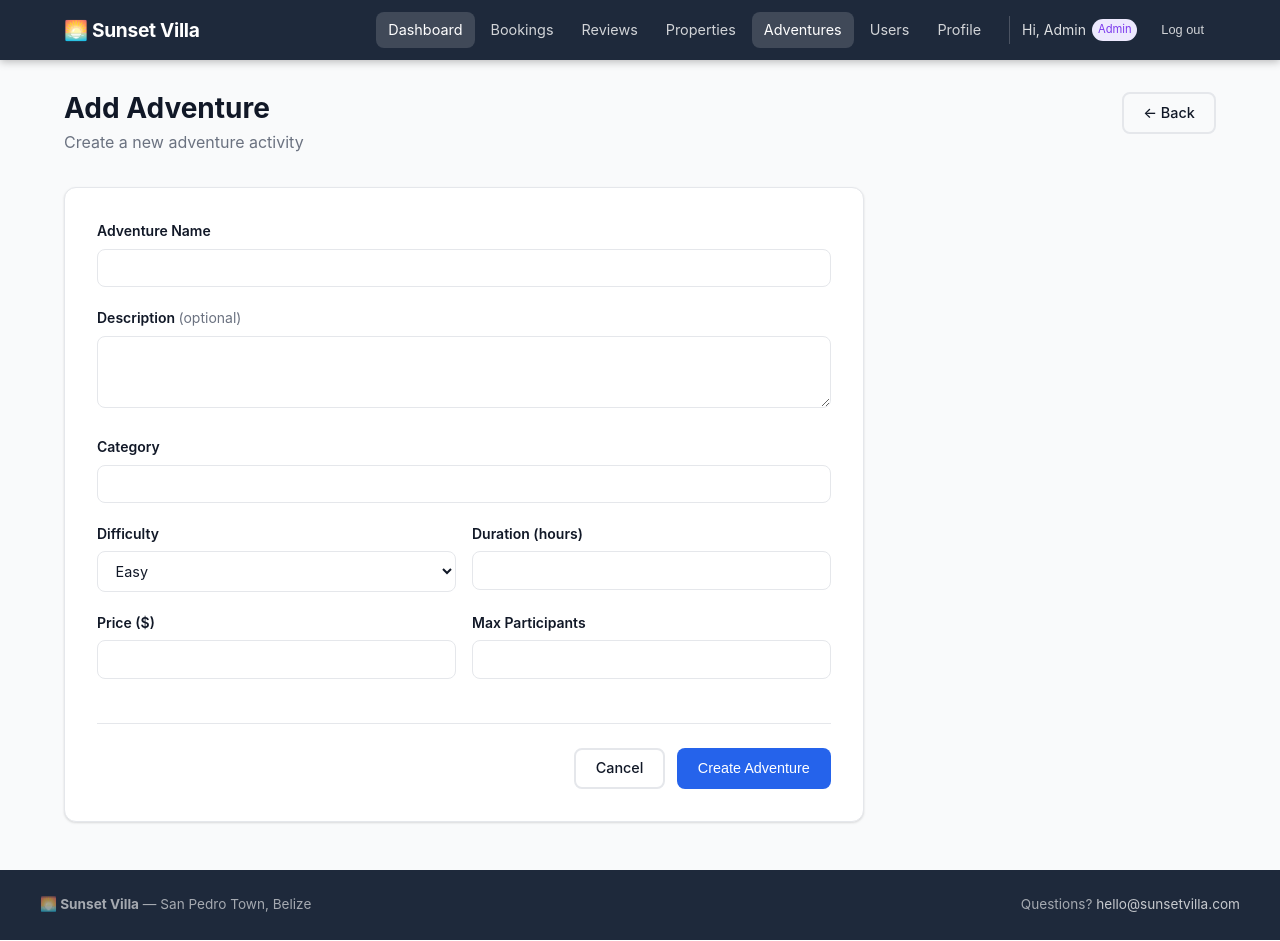
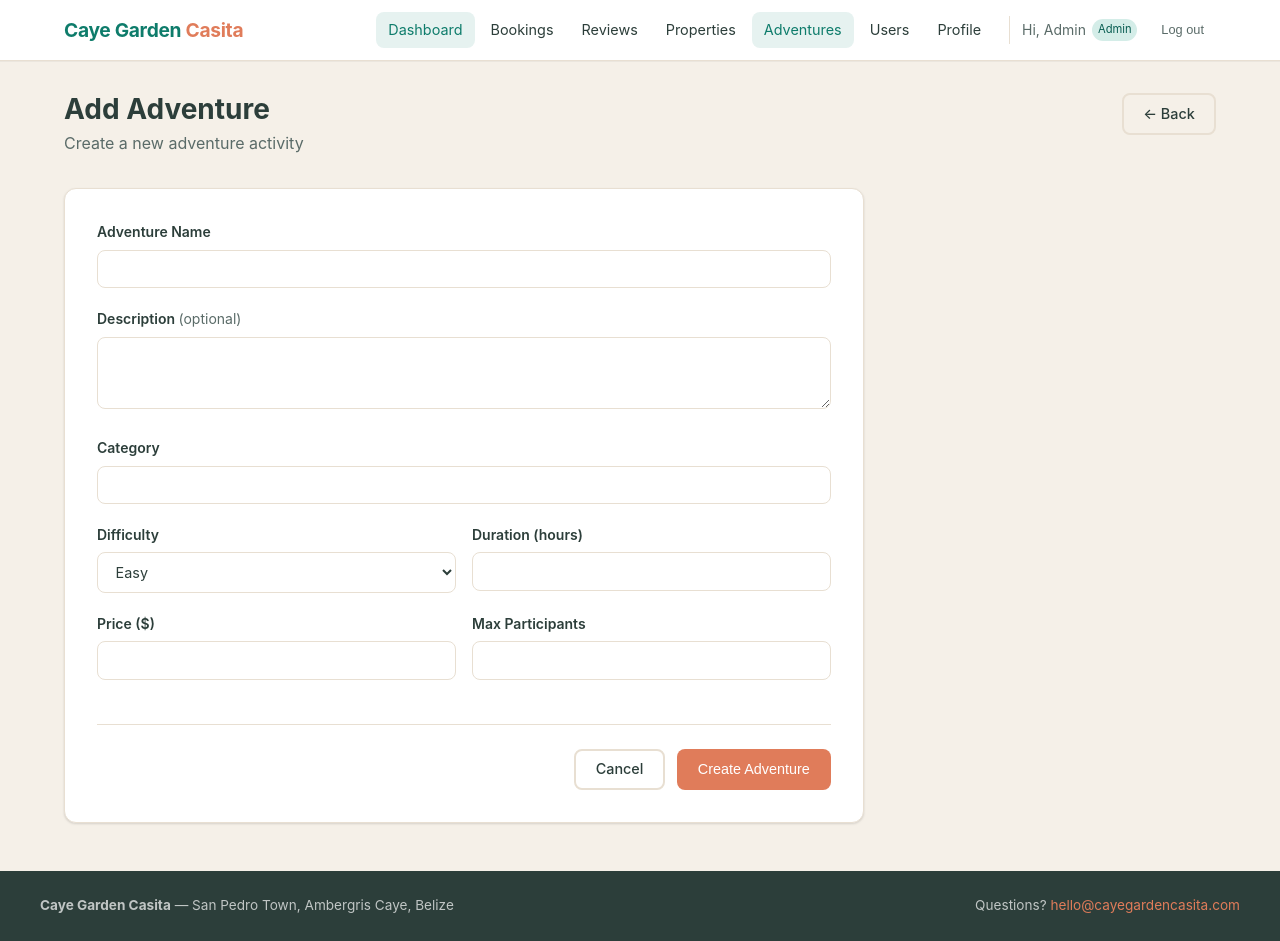
Before and after one commit to nm90/booking-site-mar17, a Flask app: page /admin/adventures/new in a window 1280 px wide. Run offline with Flask 3, Linux system fonts and the light colour scheme; the visitor is signed in with stand-in values (Sample User, id 1); data comes from the database, SQL or seed files in the repository; parts of the project's set-up code (start-up, migrations or seed data) failed here and were passed over; some libraries are stand-ins or nearby versions.

Commit message:
feat(ui): align booking app with Caye Garden Casita branding
- Add LANDING_SITE_URL and CONTACT_EMAIL config; header logo links to GitHub Pages
- Restyle main.css with landing palette (teal, coral, sand, charcoal)
- Update base template, favicon, email wrapper, register/adventures copy
- Align seed data with casita property; set LANDING_SITE_URL in koyeb.yaml

Made-with: Cursor

```diff
--- a/backend/app.py
+++ b/backend/app.py
@@ -118,6 +118,14 @@ app.config['SECRET_KEY'] = _secret_key
 DATABASE_DIR = os.path.join(os.path.dirname(__file__), 'database')
 app.config['DATABASE_PATH'] = DB_PATH
 
+_landing = os.environ.get('LANDING_SITE_URL', 'https://nm90.github.io/booking-site-mar17/').strip()
+if not _landing.endswith('/'):
+    _landing = _landing + '/'
+app.config['LANDING_SITE_URL'] = _landing
+
+_contact_email = os.environ.get('CONTACT_EMAIL', 'hello@cayegardencasita.com').strip()
+app.config['CONTACT_EMAIL'] = _contact_email
+
 
 # ============================================================================
 # TEMPLATE CONTEXT PROCESSOR
@@ -130,7 +138,9 @@ def inject_session():
         current_user_name=session.get('user_first_name'),
         current_user_role=session.get('user_role'),
         is_admin=session.get('user_role') == 'admin',
-        is_logged_in='user_id' in session
+        is_logged_in='user_id' in session,
+        landing_site_url=app.config['LANDING_SITE_URL'],
+        contact_email=app.config['CONTACT_EMAIL'],
     )
 
 
--- a/backend/static/css/main.css
+++ b/backend/static/css/main.css
@@ -3,26 +3,37 @@
    ============================================================ */
 
 :root {
-  --primary:       #2563eb;
-  --primary-dark:  #1d4ed8;
-  --primary-light: #dbeafe;
+  /* Landing-site palette (Caye Garden Casita) */
+  --teal:          #0e7c6b;
+  --teal-dark:     #095e52;
+  --coral:         #e07c5a;
+  --coral-dark:    #c96842;
+  --sand:          #f5f0e8;
+  --sand-dark:     #e8dfd2;
+  --charcoal:      #2c3e3a;
+
+  --primary:       var(--teal);
+  --primary-dark:  var(--teal-dark);
+  --primary-light: #d4ede8;
+  --cta:           var(--coral);
+  --cta-dark:      var(--coral-dark);
   --success:       #16a34a;
   --success-light: #dcfce7;
   --warning:       #d97706;
   --warning-light: #fef3c7;
   --danger:        #dc2626;
   --danger-light:  #fee2e2;
-  --info:          #0891b2;
-  --info-light:    #cffafe;
-  --accent:        #7c3aed;
-  --accent-light:  #ede9fe;
+  --info:          #0e7c6b;
+  --info-light:    #d4ede8;
+  --accent:        var(--coral);
+  --accent-light:  #fce8e2;
 
-  --text:          #111827;
-  --text-muted:    #6b7280;
-  --border:        #e5e7eb;
-  --bg:            #f9fafb;
+  --text:          var(--charcoal);
+  --text-muted:    #5a6b68;
+  --border:        var(--sand-dark);
+  --bg:            var(--sand);
   --surface:       #ffffff;
-  --header-bg:     #1e293b;
+  --footer-bg:     var(--charcoal);
 
   --radius:   8px;
   --radius-lg: 12px;
@@ -50,12 +61,13 @@ a:hover { text-decoration: underline; }
 
 /* ── Header ─────────────────────────────────────────────── */
 header {
-  background: var(--header-bg);
-  color: #fff;
+  background: var(--surface);
+  color: var(--text);
+  border-bottom: 1px solid var(--sand-dark);
   position: sticky;
   top: 0;
   z-index: 100;
-  box-shadow: 0 2px 8px rgba(0,0,0,.25);
+  box-shadow: 0 1px 0 rgba(0,0,0,.04);
 }
 
 .header-inner {
@@ -71,10 +83,14 @@ header {
 .logo {
   font-size: 1.2rem;
   font-weight: 700;
-  color: #fff;
+  color: var(--teal);
   text-decoration: none;
   letter-spacing: -.3px;
 }
+
+.logo:hover { text-decoration: none; color: var(--teal-dark); }
+
+.logo-accent { color: var(--coral); }
 
 header nav {
   display: flex;
@@ -83,7 +99,7 @@ header nav {
 }
 
 header nav a {
-  color: rgba(255,255,255,.8);
+  color: var(--charcoal);
   padding: 0.4rem 0.75rem;
   border-radius: var(--radius);
   font-size: 0.9rem;
@@ -93,8 +109,8 @@ header nav a {
 
 header nav a:hover,
 header nav a.active {
-  background: rgba(255,255,255,.15);
-  color: #fff;
+  background: rgba(14,124,107,.1);
+  color: var(--teal);
 }
 
 .nav-user {
@@ -103,12 +119,12 @@ header nav a.active {
   gap: 0.75rem;
   margin-left: 0.75rem;
   padding-left: 0.75rem;
-  border-left: 1px solid rgba(255,255,255,.2);
+  border-left: 1px solid var(--sand-dark);
 }
 
 .user-greeting {
   font-size: 0.875rem;
-  color: rgba(255,255,255,.85);
+  color: var(--text-muted);
   display: flex;
   align-items: center;
   gap: 0.4rem;
@@ -125,8 +141,8 @@ main {
 
 /* ── Footer ──────────────────────────────────────────────── */
 footer {
-  background: var(--header-bg);
-  color: rgba(255,255,255,.6);
+  background: var(--footer-bg);
+  color: rgba(255,255,255,.7);
   font-size: 0.85rem;
   padding: 1.5rem;
 }
@@ -141,7 +157,8 @@ footer {
   flex-wrap: wrap;
 }
 
-footer a { color: rgba(255,255,255,.75); }
+footer a { color: var(--coral); text-decoration: none; }
+footer a:hover { text-decoration: underline; color: #f0a080; }
 
 /* ── Buttons ─────────────────────────────────────────────── */
 .btn {
@@ -160,8 +177,8 @@ footer a { color: rgba(255,255,255,.75); }
   white-space: nowrap;
 }
 
-.btn-primary  { background: var(--primary); color: #fff; }
-.btn-primary:hover { background: var(--primary-dark); text-decoration: none; color: #fff; }
+.btn-primary  { background: var(--cta); color: #fff; }
+.btn-primary:hover { background: var(--cta-dark); text-decoration: none; color: #fff; }
 
 .btn-success  { background: var(--success); color: #fff; }
 .btn-success:hover { background: #15803d; text-decoration: none; color: #fff; }
@@ -179,8 +196,8 @@ footer a { color: rgba(255,255,255,.75); }
 }
 .btn-outline:hover { border-color: #9ca3af; background: #f3f4f6; text-decoration: none; }
 
-.btn-ghost    { background: transparent; color: rgba(255,255,255,.8); border: none; }
-.btn-ghost:hover { background: rgba(255,255,255,.15); color: #fff; }
+.btn-ghost    { background: transparent; color: var(--text-muted); border: none; }
+.btn-ghost:hover { background: rgba(14,124,107,.1); color: var(--teal); }
 
 .btn-sm  { padding: 0.3rem 0.75rem; font-size: 0.8rem; }
 .btn-full { width: 100%; justify-content: center; }
@@ -288,7 +305,7 @@ footer a { color: rgba(255,255,255,.75); }
   font-size: 0.9rem;
 }
 
-.table thead tr { background: #f8fafc; }
+.table thead tr { background: var(--sand); }
 .table th {
   padding: 0.75rem 1rem;
   text-align: left;
@@ -332,7 +349,7 @@ footer a { color: rgba(255,255,255,.75); }
 .badge-approved  { background: var(--success-light); color: #14532d; }
 .badge-rejected  { background: var(--danger-light);  color: #7f1d1d; }
 .badge-cancelled { background: #f3f4f6; color: #6b7280; }
-.badge-completed { background: #dbeafe; color: #1e40af; }
+.badge-completed { background: var(--primary-light); color: var(--teal-dark); }
 
 .badge-status-active    { background: var(--success-light); color: #14532d; }
 .badge-status-suspended { background: var(--danger-light);  color: #7f1d1d; }
@@ -340,9 +357,9 @@ footer a { color: rgba(255,255,255,.75); }
 
 .badge-lg { font-size: 0.875rem; padding: 0.3em 0.9em; }
 
-.role-badge { font-size: 0.7rem; background: var(--accent-light); color: var(--accent); padding: 0.15em 0.5em; border-radius: 999px; }
+.role-badge { font-size: 0.7rem; background: var(--primary-light); color: var(--teal-dark); padding: 0.15em 0.5em; border-radius: 999px; }
 .role-tag   { font-size: 0.8rem; font-weight: 600; }
-.role-admin { color: var(--accent); }
+.role-admin { color: var(--teal-dark); }
 .role-customer { color: var(--text-muted); }
 
 /* ── Forms ───────────────────────────────────────────────── */
@@ -392,7 +409,7 @@ footer a { color: rgba(255,255,255,.75); }
 .form-group select:focus,
 .form-group textarea:focus {
   border-color: var(--primary);
-  box-shadow: 0 0 0 3px rgba(37,99,235,.12);
+  box-shadow: 0 0 0 3px rgba(14,124,107,.18);
 }
 
 .form-row { display: grid; grid-template-columns: 1fr 1fr; gap: 1rem; }
@@ -465,9 +482,9 @@ footer a { color: rgba(255,255,255,.75); }
 
 .demo-title { font-size: 0.8rem; font-weight: 600; color: var(--text-muted); text-transform: uppercase; letter-spacing: .05em; margin-bottom: 0.75rem; }
 .demo-accounts { display: grid; grid-template-columns: 1fr 1fr; gap: 0.75rem; }
-.demo-account  { background: #f8fafc; border-radius: var(--radius); padding: 0.75rem; font-size: 0.8rem; }
+.demo-account  { background: var(--sand); border-radius: var(--radius); padding: 0.75rem; font-size: 0.8rem; }
 .demo-account strong { display: block; margin-bottom: 0.3rem; }
-.demo-account code { display: block; background: #e5e7eb; border-radius: 4px; padding: 0.2rem 0.4rem; margin: 0.15rem 0; font-family: monospace; }
+.demo-account code { display: block; background: var(--sand-dark); border-radius: 4px; padding: 0.2rem 0.4rem; margin: 0.15rem 0; font-family: monospace; }
 
 /* ── Detail Layout ───────────────────────────────────────── */
 .detail-layout {
@@ -543,7 +560,7 @@ footer a { color: rgba(255,255,255,.75); }
 .admin-actions h3 { font-size: 1rem; font-weight: 700; margin-bottom: 1rem; }
 
 .action-forms { display: grid; grid-template-columns: 1fr 1fr; gap: 1rem; }
-.action-form { background: #f8fafc; border-radius: var(--radius); padding: 1rem; }
+.action-form { background: var(--sand); border-radius: var(--radius); padding: 1rem; }
 
 /* ── Filter Tabs ─────────────────────────────────────────── */
 .filter-tabs {
@@ -577,7 +594,7 @@ footer a { color: rgba(255,255,255,.75); }
 
 /* ── Property Preview ─────────────────────────────────────── */
 .property-preview {
-  background: linear-gradient(135deg, #1e3a5f 0%, #2563eb 100%);
+  background: linear-gradient(135deg, var(--teal-dark) 0%, var(--teal) 100%);
   border-radius: var(--radius);
   padding: 1.25rem;
   margin-bottom: 1.5rem;
@@ -594,7 +611,7 @@ footer a { color: rgba(255,255,255,.75); }
   align-items: center;
   justify-content: space-between;
   background: var(--primary-light);
-  border: 1px solid #bfdbfe;
+  border: 1px solid #a8d4cc;
   border-radius: var(--radius);
   padding: 0.75rem 1rem;
   font-size: 0.9rem;
--- a/backend/templates/adventures/index.html
+++ b/backend/templates/adventures/index.html
@@ -5,7 +5,7 @@
 <div class="page-header">
     <div>
         <h1>Adventures</h1>
-        <p class="subtitle">Explore activities to enhance your Malibu stay</p>
+        <p class="subtitle">Explore activities to enhance your stay in Belize</p>
     </div>
     <a href="{{ url_for('portal.adventures_new') }}" class="btn btn-primary">+ Book an Adventure</a>
 </div>
--- a/backend/templates/base.html
+++ b/backend/templates/base.html
@@ -3,14 +3,15 @@
 <head>
     <meta charset="UTF-8">
     <meta name="viewport" content="width=device-width, initial-scale=1.0">
-    <title>{% block title %}Sunset Villa{% endblock %} — Vacation Rental</title>
+    <title>{% block title %}Caye Garden Casita{% endblock %} — Vacation Rental</title>
+    <link rel="icon" href="{{ url_for('static', filename='favicon.svg') }}" type="image/svg+xml">
     <link rel="stylesheet" href="/static/css/main.css">
 </head>
 <body>
 
 <header>
     <div class="header-inner">
-        <a href="/" class="logo">🌅 Sunset Villa</a>
+        <a href="{{ landing_site_url }}" class="logo" rel="noopener noreferrer">Caye Garden <span class="logo-accent">Casita</span></a>
         <nav>
             {% if is_logged_in %}
                 {% if is_admin %}
@@ -62,8 +63,8 @@
 
 <footer>
     <div class="footer-inner">
-        <p><strong>🌅 Sunset Villa</strong> — San Pedro Town, Belize</p>
-        <p>Questions? <a href="mailto:hello@sunsetvilla.com">hello@sunsetvilla.com</a></p>
+        <p><strong>Caye Garden Casita</strong> — San Pedro Town, Ambergris Caye, Belize</p>
+        <p>Questions? <a href="mailto:{{ contact_email }}">{{ contact_email }}</a></p>
     </div>
 </footer>
 
--- a/backend/templates/emails/base_email.html
+++ b/backend/templates/emails/base_email.html
@@ -5,8 +5,8 @@
     <style>
         body { font-family: -apple-system, BlinkMacSystemFont, 'Segoe UI', Roboto, sans-serif; color: #1a1a2e; line-height: 1.6; margin: 0; padding: 0; }
         .container { max-width: 600px; margin: 0 auto; padding: 2rem; }
-        .header { text-align: center; padding: 1.5rem 0; border-bottom: 2px solid #2563eb; margin-bottom: 1.5rem; }
-        .header h1 { color: #2563eb; font-size: 1.4rem; margin: 0; }
+        .header { text-align: center; padding: 1.5rem 0; border-bottom: 2px solid #0e7c6b; margin-bottom: 1.5rem; }
+        .header h1 { color: #0e7c6b; font-size: 1.4rem; margin: 0; }
         .content { padding: 1rem 0; }
         .detail-box { background: #f8fafc; border: 1px solid #e2e8f0; border-radius: 8px; padding: 1rem; margin: 1rem 0; }
         .detail-row { display: flex; justify-content: space-between; padding: 0.3rem 0; }
@@ -16,7 +16,7 @@
         .badge-approved { background: #dcfce7; color: #14532d; }
         .badge-rejected { background: #fee2e2; color: #7f1d1d; }
         .badge-pending { background: #fef3c7; color: #92400e; }
-        .btn { display: inline-block; padding: 0.7rem 1.5rem; background: #2563eb; color: #fff; text-decoration: none; border-radius: 6px; font-weight: 600; }
+        .btn { display: inline-block; padding: 0.7rem 1.5rem; background: #e07c5a; color: #fff; text-decoration: none; border-radius: 6px; font-weight: 600; }
         .footer { margin-top: 2rem; padding-top: 1rem; border-top: 1px solid #e2e8f0; font-size: 0.85rem; color: #64748b; text-align: center; }
         .checkin-box { background: #f0fdf4; border: 1px solid #86efac; border-radius: 8px; padding: 1rem; margin: 1rem 0; white-space: pre-line; }
     </style>
--- a/backend/templates/users/register.html
+++ b/backend/templates/users/register.html
@@ -6,7 +6,7 @@
     <div class="auth-card">
         <div class="auth-header">
             <h1>Create your account</h1>
-            <p>Book your dream vacation at Sunset Villa</p>
+            <p>Book your dream vacation at Caye Garden Casita</p>
         </div>
 
         <form action="{{ url_for('auth.do_register') }}" method="POST" class="auth-form">
--- a/koyeb.yaml
+++ b/koyeb.yaml
@@ -10,6 +10,8 @@ services:
         value: /tmp/booking_site.db
       - key: SECRET_KEY
         secret: secret-key
+      - key: LANDING_SITE_URL
+        value: https://nm90.github.io/booking-site-mar17/
     ports:
       - name: http
         port: 5000
```
Also changed, not shown: backend/database/seed.py (+8 -8 lines), backend/static/favicon.svg (added).
